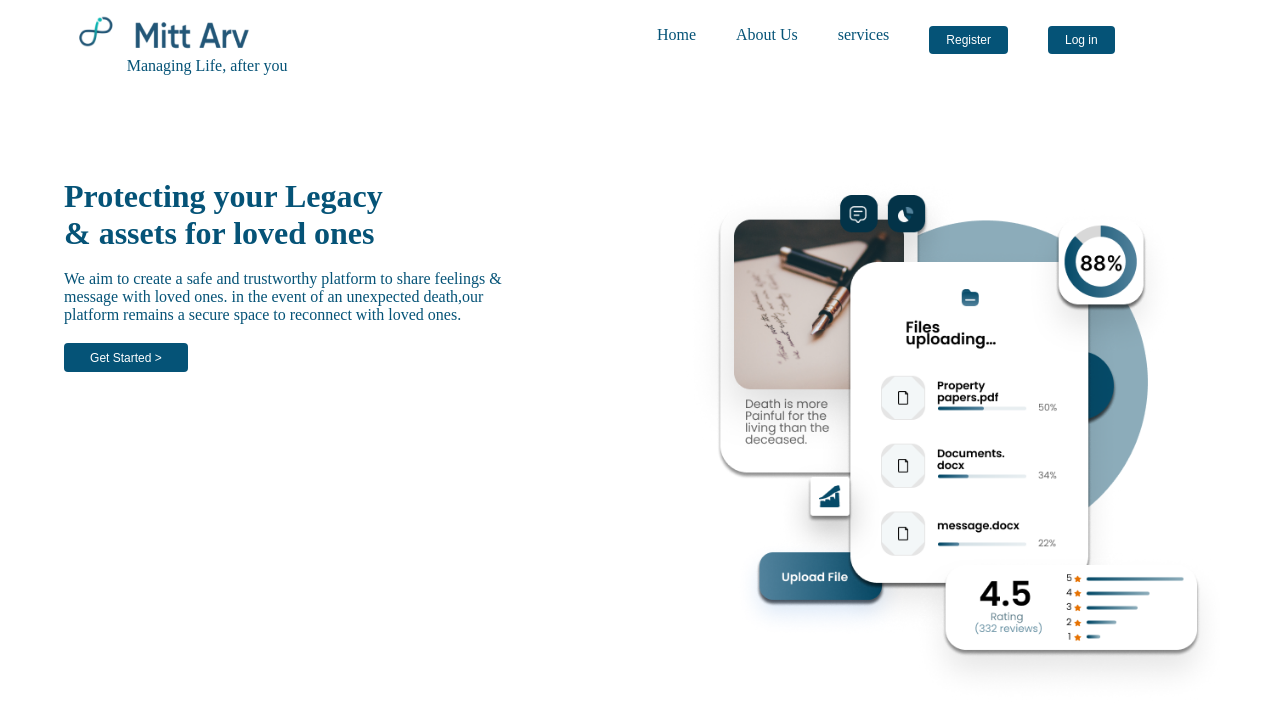
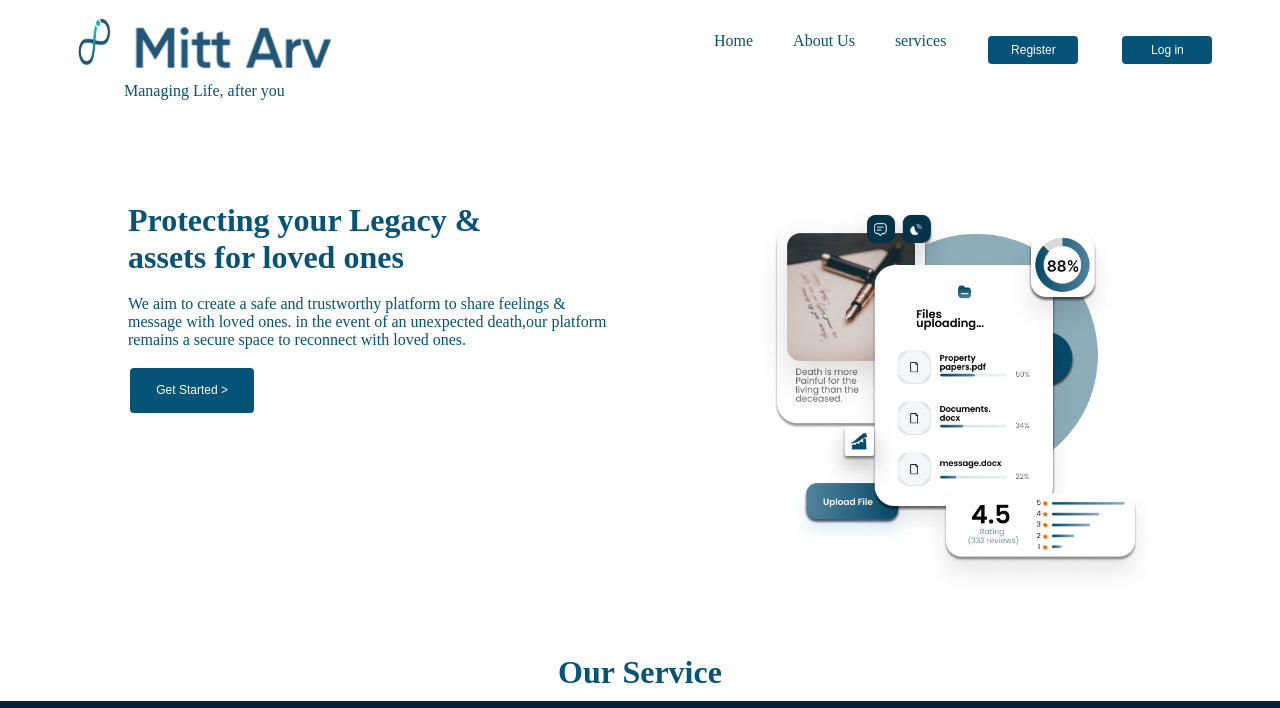
Before and after one commit to Ytroz/figma, a plain HTML site: page index.html in a window 1280 px wide. Shown: the top 708 px of the page. Drawn offline with Linux system fonts and the light colour scheme.

Commit message:
linkedin

```diff
--- a/index.html
+++ b/index.html
@@ -12,7 +12,7 @@
       <div class="top">
         <div class="pic">
         <img src="/assets/top logo.png" alt="" class="image" />
-        <img src="/assets/mitt.png" alt="" width="120px">
+        <img src="/assets/mitt.png" alt="" width="220px" height="">
     </div>
         <p>Managing Life, after you</p>
       </div>
@@ -36,7 +36,7 @@
         <button>Get Started ></button>
     </div>
         <div class="photo">
-          <img src="/assets/Group 113.png" width="90%" height="%">
+          <img src="/assets/Group 113.png" width="100%">
 
         </div>
 
@@ -128,7 +128,7 @@
            Facebook
            Twitter
            Instagram
-           Linkedins</p>
+           Linkedin</p>
         </div>
         </footer>
       </div>
--- a/style.css
+++ b/style.css
@@ -5,14 +5,17 @@
 }
 .top{
     margin-left: 5%;
+    /* border: 2px solid red; */
+    width: 200px;
 }
 
 nav{
     display: flex;
     flex-direction: row;
-    margin: 5px 0 0 0;
+    /* margin: 5px 0 0 0;    */
     /* border: 1px solid red; */
     align-items: center;
+    width: 100%;
 }
 .pic{
     display: flex;
@@ -27,15 +30,19 @@ nav{
 }
 li{
     color: rgb(5, 83, 119);
+    /* width: 70%; */
 }
 
 ul{
+  /* border: 2px solid green; */
     list-style-type: none;
     display: flex;
     gap: 40px;
-    margin: 0 0 0 30% ;
-    width: 50%;
-    margin-right: 10%;
+    margin: 0 0 0 40% ;
+    width: 100%;
+     /* margin-right: 10%;  */
+    margin-left: 450px;
+    padding: 0;
 }
 
 .image{
@@ -46,35 +53,37 @@ button {
     border: none;
     color: white;
     padding: 7px 17px;
-    text-align: center;
+    /* text-align: center; */
     text-decoration: none;
     display: inline-block;
     font-size: 12px;
-    /* margin: 4px 2px; */
+    margin: 4px 2px;
     cursor: pointer;
     background-color: rgb(5, 83, 119);
     border-radius: 4px;
+    width:90px ;
   }
   .second{
     /* border: 2px solid; */
     display: flex;
     margin-top: 8%;
-    margin-left: 5%;
+    margin-left: 10%;
     justify-content: center;
     flex-direction: row;
-    gap: none;
+    width: 80%;
+    /* gap: none; */
 
   }
   .photo{
-    width: 100%;
+    width: 80%;
     margin-bottom: 5%;
   }
   .topic h1{
-    width: 55%;
+    width: 70%;
     color: rgb(5, 83, 119);
   }
   .topic p{
-   width: 75%;
+   width: 79%;
    /* border: 2px solid; */
    color: rgb(5, 83, 119);
    margin-top: 3%;
@@ -82,11 +91,11 @@ button {
   .topic button{
     margin-top: 3%;
     width: 20%;
-    height: 5%;
+    height: 10%;
     border: none;
   }
   #topic2{
-     border: 2px solid;
+     /* border: 2px solid;  */
     width: 40%;
     text-align: center;
     margin-right: 30%;
```
